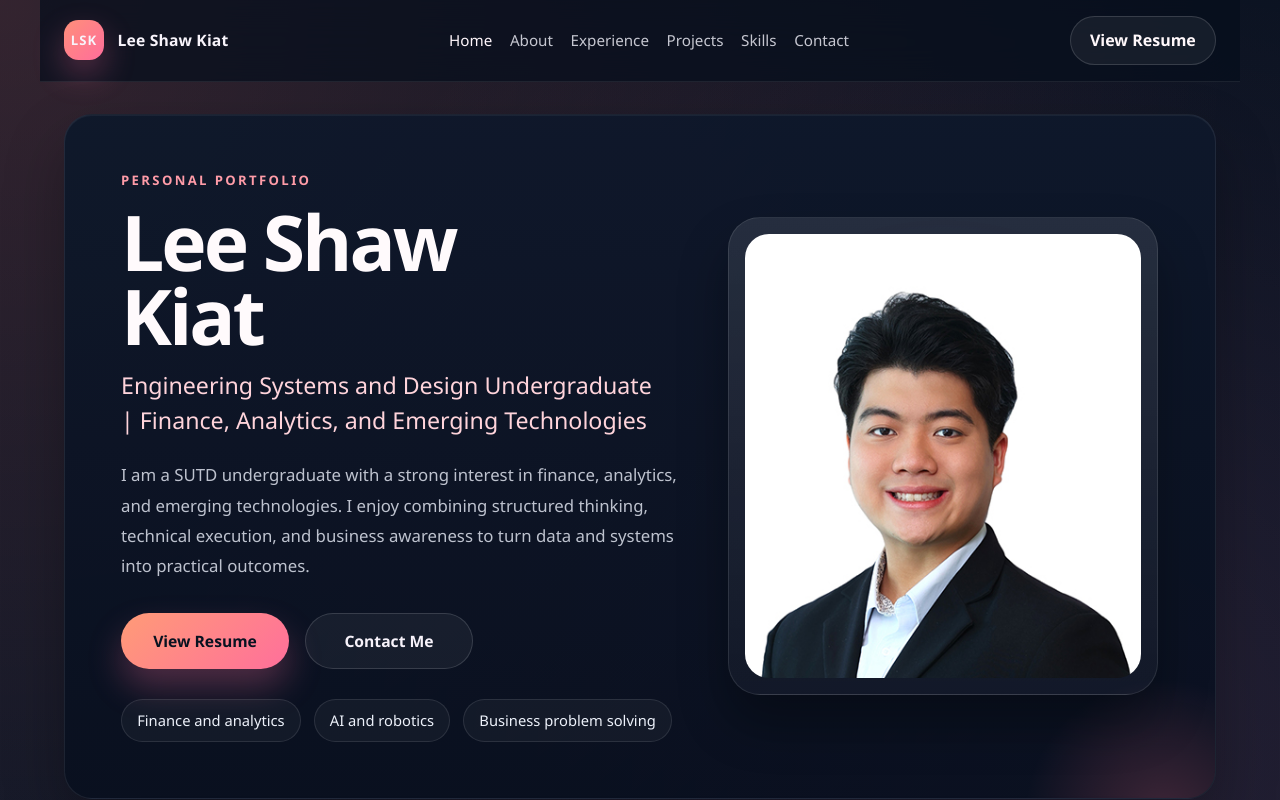
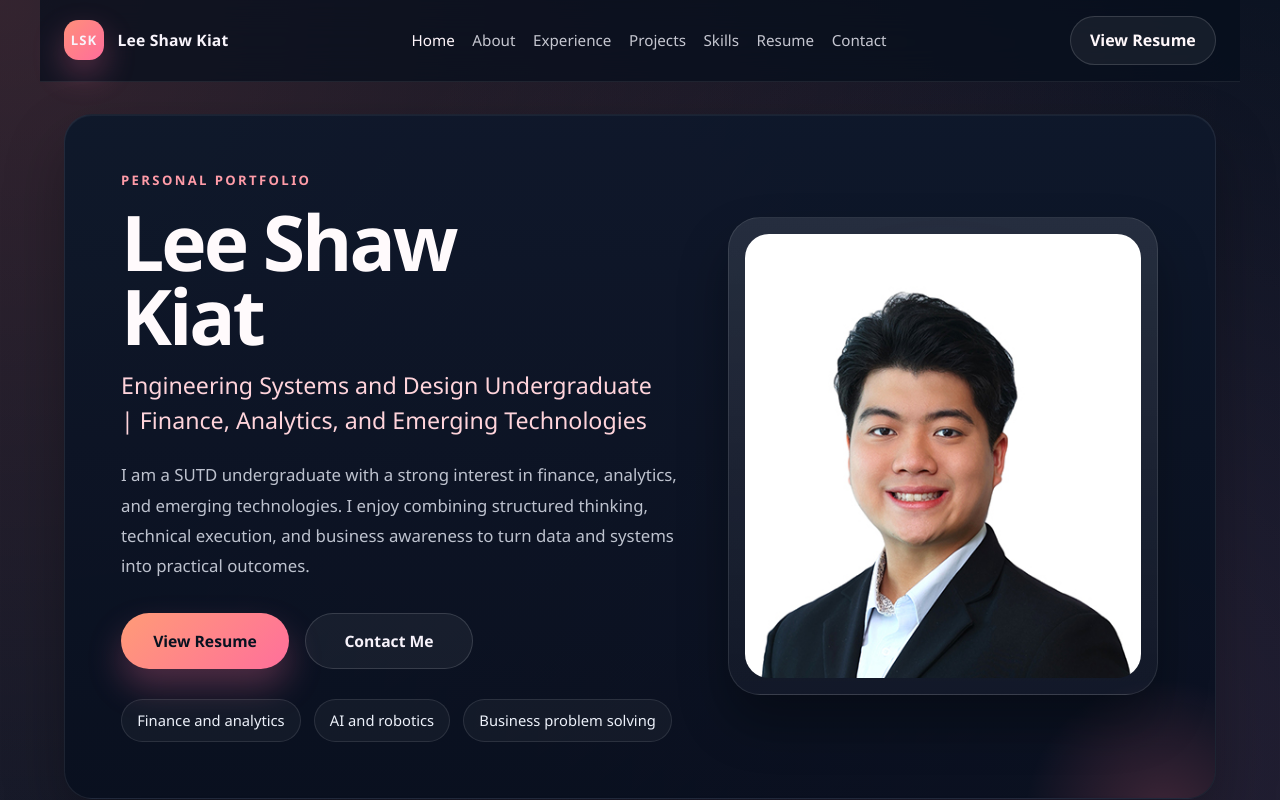
Before and after one commit to shawsomekiat/shawkiat-site, a React (Vite) app: page / in a window 1280 px wide. Shown: the top 800 px of the page. Built offline with nearby package versions, Linux system fonts and the light colour scheme.

Commit message:
Make resume nav open CV in new tab

```diff
--- a/src/App.jsx
+++ b/src/App.jsx
@@ -8,6 +8,12 @@ const navigation = [
   { label: "Experience", page: "experience" },
   { label: "Projects", page: "projects" },
   { label: "Skills", page: "skills" },
+  {
+    label: "Resume",
+    href: "/Lee-Shaw-Kiat-Resume.pdf",
+    target: "_blank",
+    rel: "noreferrer",
+  },
   { label: "Contact", page: "contact" },
 ];
 
@@ -96,7 +102,7 @@ const contactLinks = [
   },
 ];
 
-const validPages = new Set(navigation.map((item) => item.page));
+const validPages = new Set(navigation.filter((item) => item.page).map((item) => item.page));
 
 function getActivePageFromHash() {
   const page = window.location.hash.replace("#", "") || "home";
@@ -340,13 +346,19 @@ function App() {
         <nav className="topnav" aria-label="Primary navigation">
           {navigation.map((item) => (
             <a
-              key={item.page}
-              href={`#${item.page}`}
+              key={item.page ?? item.label}
+              href={item.href ?? `#${item.page}`}
               className={activePage === item.page ? "is-active" : undefined}
-              onClick={(event) => {
-                event.preventDefault();
-                navigateToPage(item.page);
-              }}
+              target={item.target}
+              rel={item.rel}
+              onClick={
+                item.page
+                  ? (event) => {
+                      event.preventDefault();
+                      navigateToPage(item.page);
+                    }
+                  : undefined
+              }
             >
               {item.label}
             </a>
```
